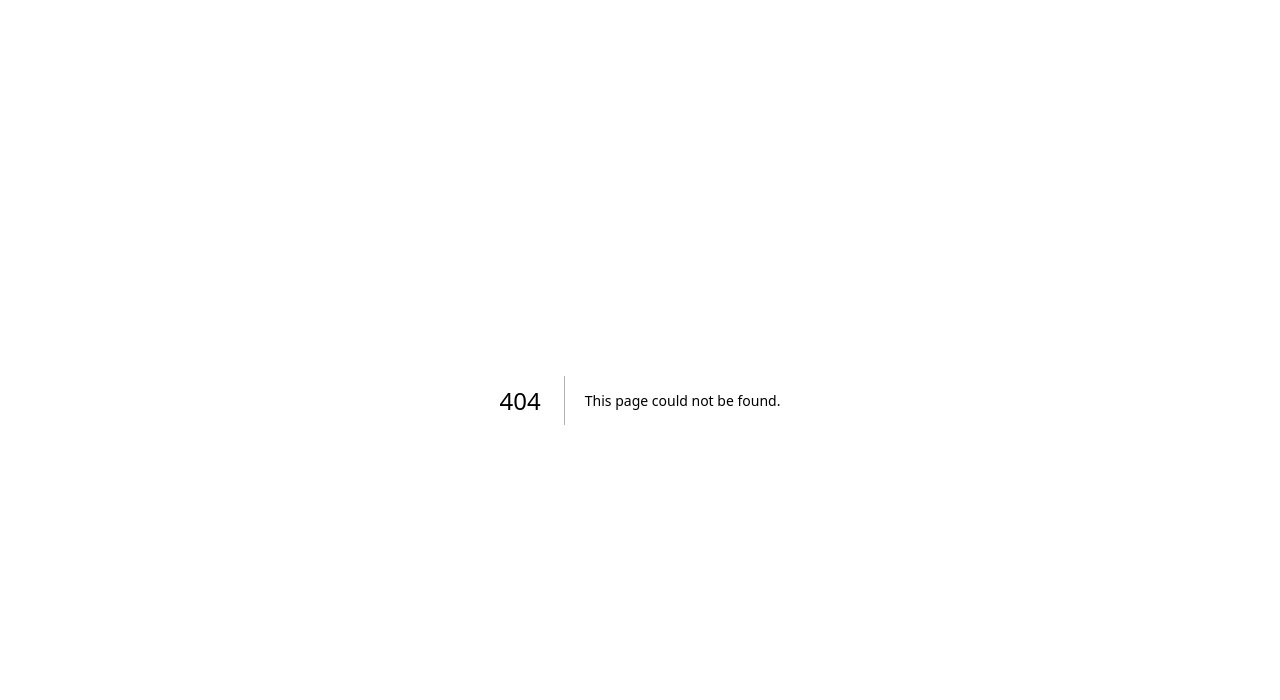
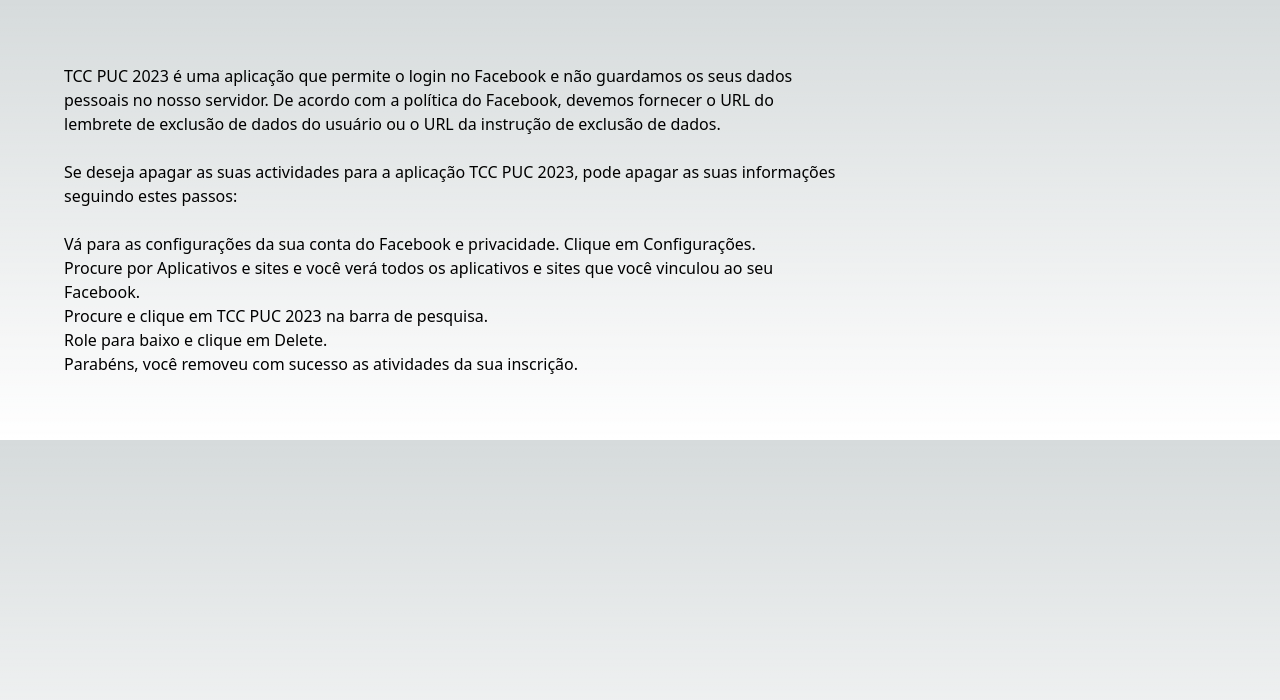
Before and after one commit to FabricioXC/tcc-puc-mg-2023, a Next.js app: page /helper/facebook/data-delete in a window 1280 px wide. Before the commit this address had no page. Shown: the top 700 px of the page. Built offline with nearby package versions, Linux system fonts and the light colour scheme.

Commit message:
feat: update facebook delete data

```diff
--- /dev/null
+++ b/src/pages/helper/facebook/data-delete.tsx
@@ -0,0 +1,39 @@
+const FacebookDataDelete = () => {
+  return (
+    <div
+      style={{
+        padding: "5%",
+        maxWidth: "900px",
+        display: "flex",
+        flexDirection: "column",
+        // alignItems: "center",
+        justifyContent: "center",
+      }}
+    >
+      <p>
+        TCC PUC 2023 é uma aplicação que permite o login no Facebook e não
+        guardamos os seus dados pessoais no nosso servidor. De acordo com a
+        política do Facebook, devemos fornecer o URL do lembrete de exclusão de
+        dados do usuário ou o URL da instrução de exclusão de dados.
+      </p>
+      <br></br>
+      <p>
+        Se deseja apagar as suas actividades para a aplicação TCC PUC 2023, pode
+        apagar as suas informações seguindo estes passos:
+      </p>
+      <br></br>
+      <p>
+        Vá para as configurações da sua conta do Facebook e privacidade. Clique
+        em Configurações.
+      </p>
+      <p>
+        Procure por Aplicativos e sites e você verá todos os aplicativos e sites
+        que você vinculou ao seu Facebook.
+      </p>
+      <p>Procure e clique em TCC PUC 2023 na barra de pesquisa.</p>
+      <p>Role para baixo e clique em Delete.</p>
+      <p>Parabéns, você removeu com sucesso as atividades da sua inscrição.</p>
+    </div>
+  );
+};
+export default FacebookDataDelete;
```
